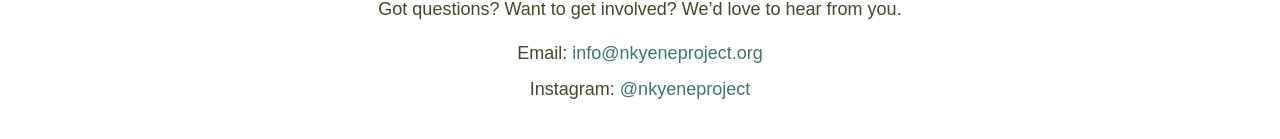
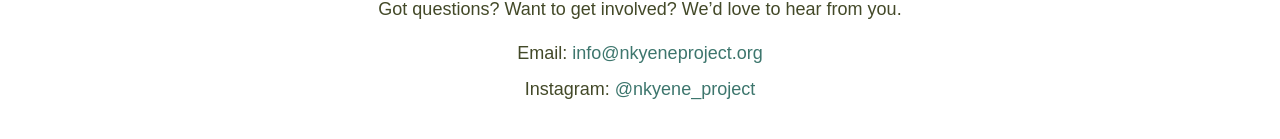
Before and after one commit to nkyeneproject/nkyeneproject.github.io, a Next.js app: page / in a window 1280 px wide. Shown: the part 1801-1940 px from the top of the page. Built offline with nearby package versions, Linux system fonts and the light colour scheme.

Commit message:
fix insta typo

```diff
--- a/app/page.tsx
+++ b/app/page.tsx
@@ -84,7 +84,7 @@
           Email: <a href="mailto:info@nkyeneproject.org" className="text-teal-2 hover:underline">info@nkyeneproject.org</a>
         </p>
         <p>
-          Instagram: <a href="https://instagram.com/nkyeneproject" target="_blank" rel="noopener noreferrer" className="text-teal-2 hover:underline">@nkyeneproject</a>
+          Instagram: <a href="https://instagram.com/nkyene_project" target="_blank" rel="noopener noreferrer" className="text-teal-2 hover:underline">@nkyene_project</a>
         </p>
         </div>
       </section>
```
